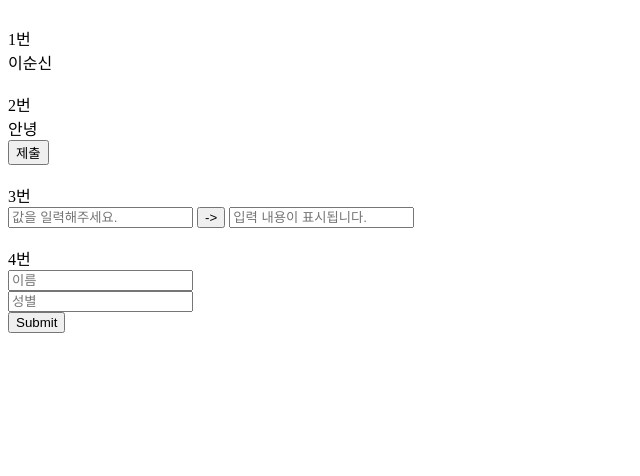
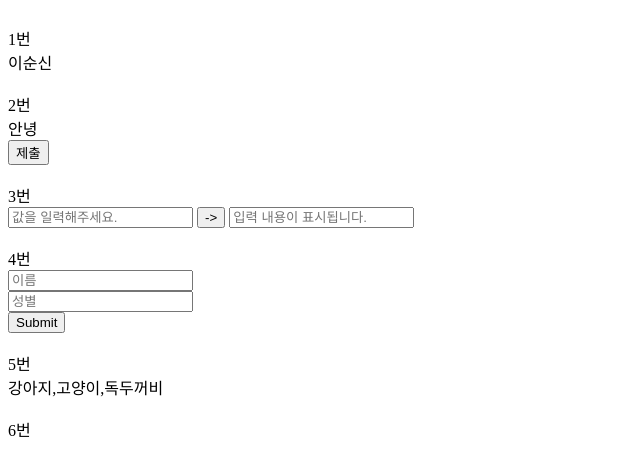
Before and after one commit to joohuun/prac_javascripts, a plain HTML site: page index.html in a window 1280 px wide. Shown: the whole page, without its empty margins (0-640 px from the left). Drawn offline with nearby package versions, Linux system fonts and the light colour scheme.

Commit message:
dhsmfdms Rmx!

```diff
--- a/index.html
+++ b/index.html
@@ -31,6 +31,10 @@
 	<button type="submit" name="action" value="send">Submit</button>
 </form>
 
+<br>5번
+<div id="pet"></div>
+
+<br>6번
 
 
 
--- a/index.js
+++ b/index.js
@@ -27,7 +27,7 @@ $(function() {
 	});
 });
 
-// foreach
+// 5번 foreach
 const Arr = ['a', 'b', 'c', 'd', 'e'];
 // console.log(Arr)
 const newArr = Arr.forEach((currentElement, index, array)=>{
@@ -37,3 +37,15 @@ const newArr = Arr.forEach((currentElement, index, array)=>{
     // console.log(array)
     // console.log(item)
 })
+
+const Pet = ['강아지', '고양이', '독두꺼비']
+
+const newPet = Pet.forEach((item, index, array)=>{
+    // console.log(item)
+    // console.log(array)
+    const arr = array
+    document.getElementById('pet').innerHTML = array
+    console.log(arr)
+})
+
+// 6번
```
